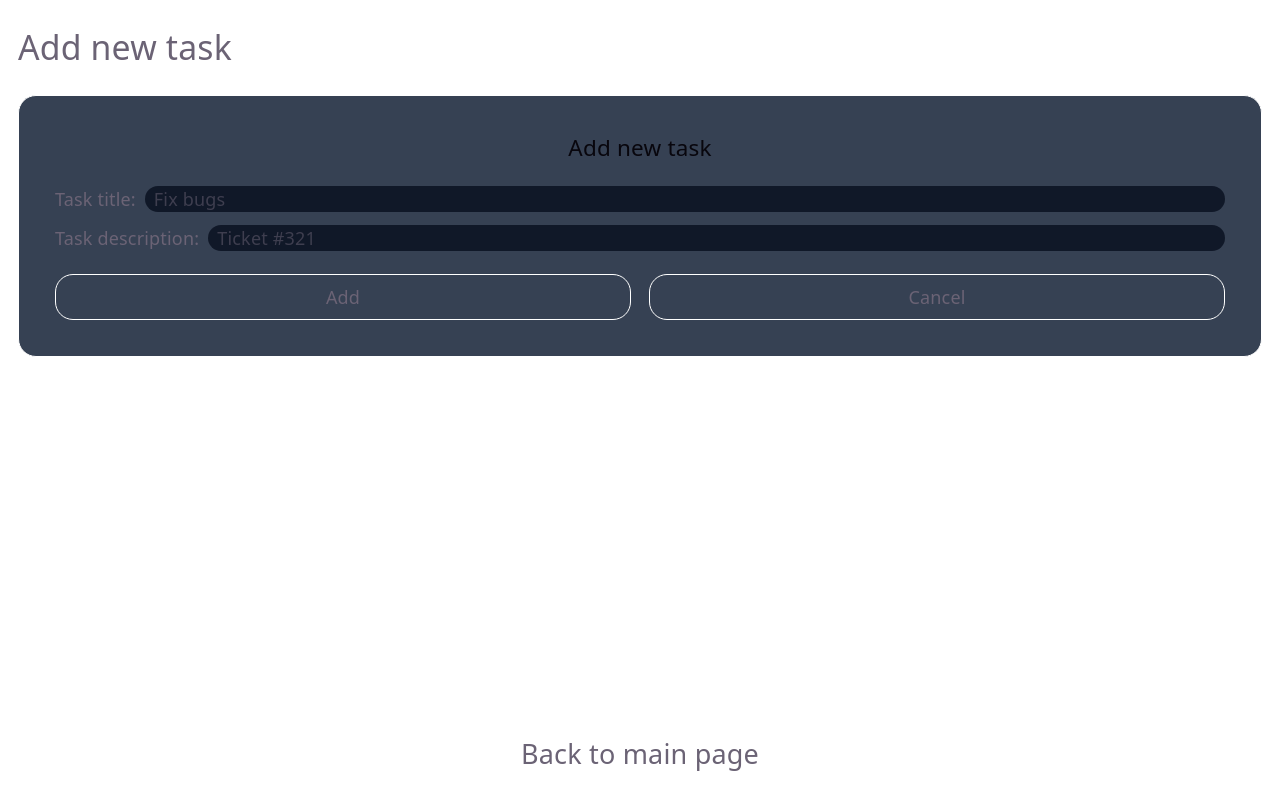
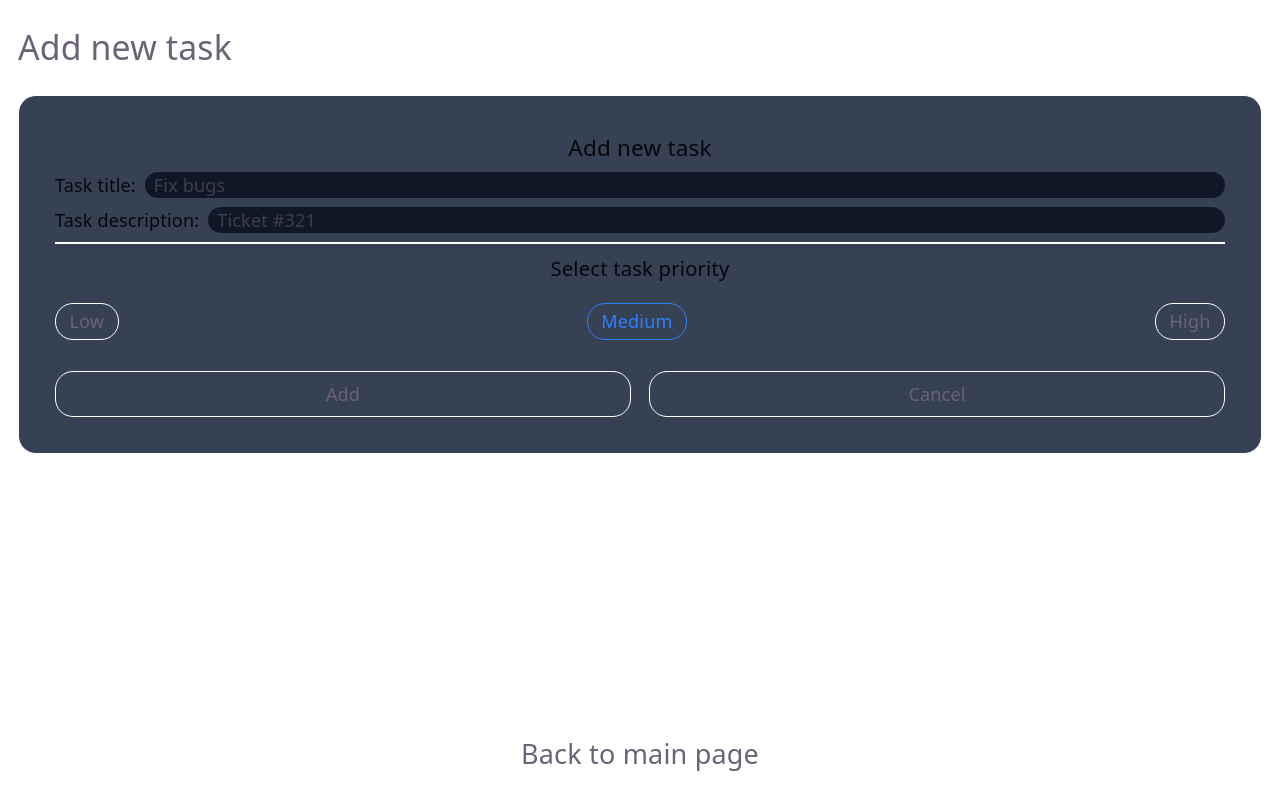
Before and after one commit to specsxc/tasks-app, a React (Vite) app: page /addtask in a window 1280 px wide. Built offline with nearby package versions, Linux system fonts and the light colour scheme.

Commit message:
feat: add priority selection to AddTask component

```diff
--- a/src/components/AddTask.tsx
+++ b/src/components/AddTask.tsx
@@ -1,6 +1,6 @@
 import { NavLink } from "react-router";
 import { useState } from "react";
-import type { Task } from "../types/types";
+import type { Priority, Task } from "../types/types";
 import type { SubmitEvent } from "react";
 import { useNavigate } from "react-router";
 import useTasks from "../hooks/useTasks";
@@ -9,6 +9,7 @@ export default function AddTask() {
   const { setTasks } = useTasks();
   const [title, setTitle] = useState("");
   const [description, setDescription] = useState("");
+  const [priority, setPriority] = useState<Priority>("Medium");
   const navigate = useNavigate();
 
   function addTask(e: SubmitEvent<HTMLFormElement>) {
@@ -19,6 +20,7 @@ export default function AddTask() {
       title,
       description,
       completed: false,
+      priority,
     };
     setTasks((prev: Task[]) => [...prev, newTask]);
     setTitle("");
@@ -32,9 +34,9 @@ export default function AddTask() {
 
       <section className="mx-4 flex flex-col gap-2 rounded-2xl border border-white bg-gray-700 p-8">
         <h1 className="text-center text-xl">Add new task</h1>
-        <form className="flex flex-col" onSubmit={addTask}>
-          <label className="my-3 flex flex-wrap items-center">
-            <span>Task title:</span>
+        <form className="flex flex-col gap-2" onSubmit={addTask}>
+          <label className="flex flex-wrap items-center">
+            <h2>Task title:</h2>
             <input
               type="text"
               placeholder="Fix bugs"
@@ -47,7 +49,7 @@ export default function AddTask() {
           </label>
 
           <label className="flex flex-wrap items-center">
-            <span>Task description:</span>
+            <h2>Task description:</h2>
             <input
               type="text"
               placeholder="Ticket #321"
@@ -57,6 +59,44 @@ export default function AddTask() {
               className="ml-2 flex-1 rounded-2xl bg-gray-900 px-2"
             />
           </label>
+          <div className="border-y border-white"></div>
+          <h2 className="text-center text-lg">Select task priority</h2>
+          <div className="mt-2 flex flex-wrap items-center justify-between">
+            <label className="rounded-2xl border border-white px-3 py-1 hover:border-blue-500 hover:text-blue-500 has-checked:border-blue-500 has-checked:text-blue-500">
+              <input
+                type="radio"
+                id="low"
+                name="priority"
+                onChange={(e) => setPriority(e.target.value as Priority)}
+                value="Low"
+                className="sr-only"
+              />
+              <span>Low</span>
+            </label>
+            <label className="rounded-2xl border border-white px-3 py-1 hover:border-blue-500 hover:text-blue-500 has-checked:border-blue-500 has-checked:text-blue-500">
+              <input
+                type="radio"
+                id="medium"
+                name="priority"
+                onChange={(e) => setPriority(e.target.value as Priority)}
+                value="Medium"
+                defaultChecked
+                className="sr-only"
+              />
+              <span>Medium</span>
+            </label>
+            <label className="rounded-2xl border border-white px-3 py-1 hover:border-blue-500 hover:text-blue-500 has-checked:border-blue-500 has-checked:text-blue-500">
+              <input
+                type="radio"
+                id="high"
+                name="priority"
+                onChange={(e) => setPriority(e.target.value as Priority)}
+                value="High"
+                className="sr-only"
+              />
+              <span>High</span>
+            </label>
+          </div>
           <div className="mt-2 flex justify-around gap-4">
             <button
               type="submit"
--- a/src/types/types.ts
+++ b/src/types/types.ts
@@ -1,10 +1,13 @@
 import type { Dispatch, SetStateAction } from "react";
+
+export type Priority = "Low" | "Medium" | "High";
 
 export type Task = {
   id: string;
   title: string;
   description: string;
   completed: boolean;
+  priority: Priority;
 };
 
 export type TasksListProps = {
```
